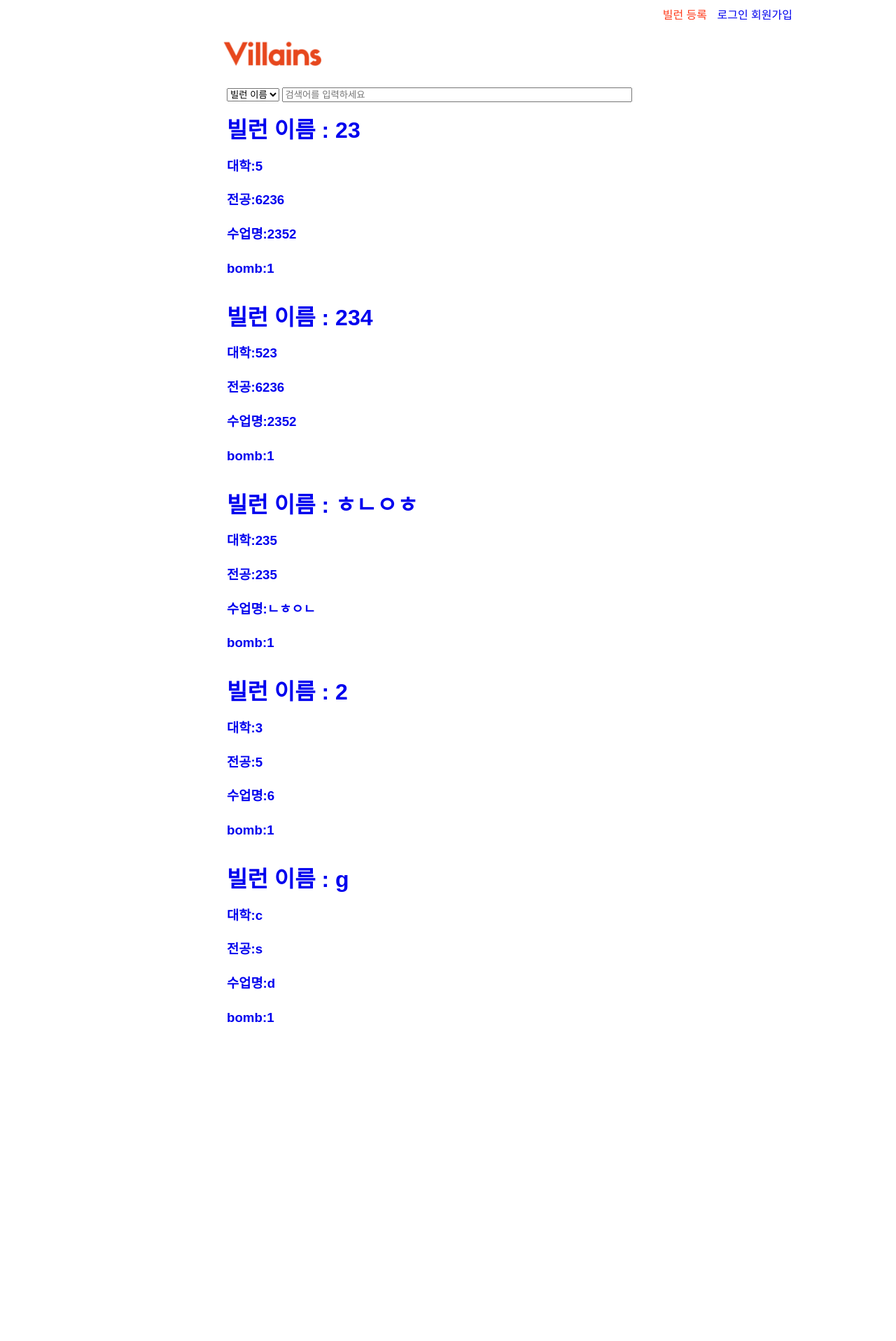
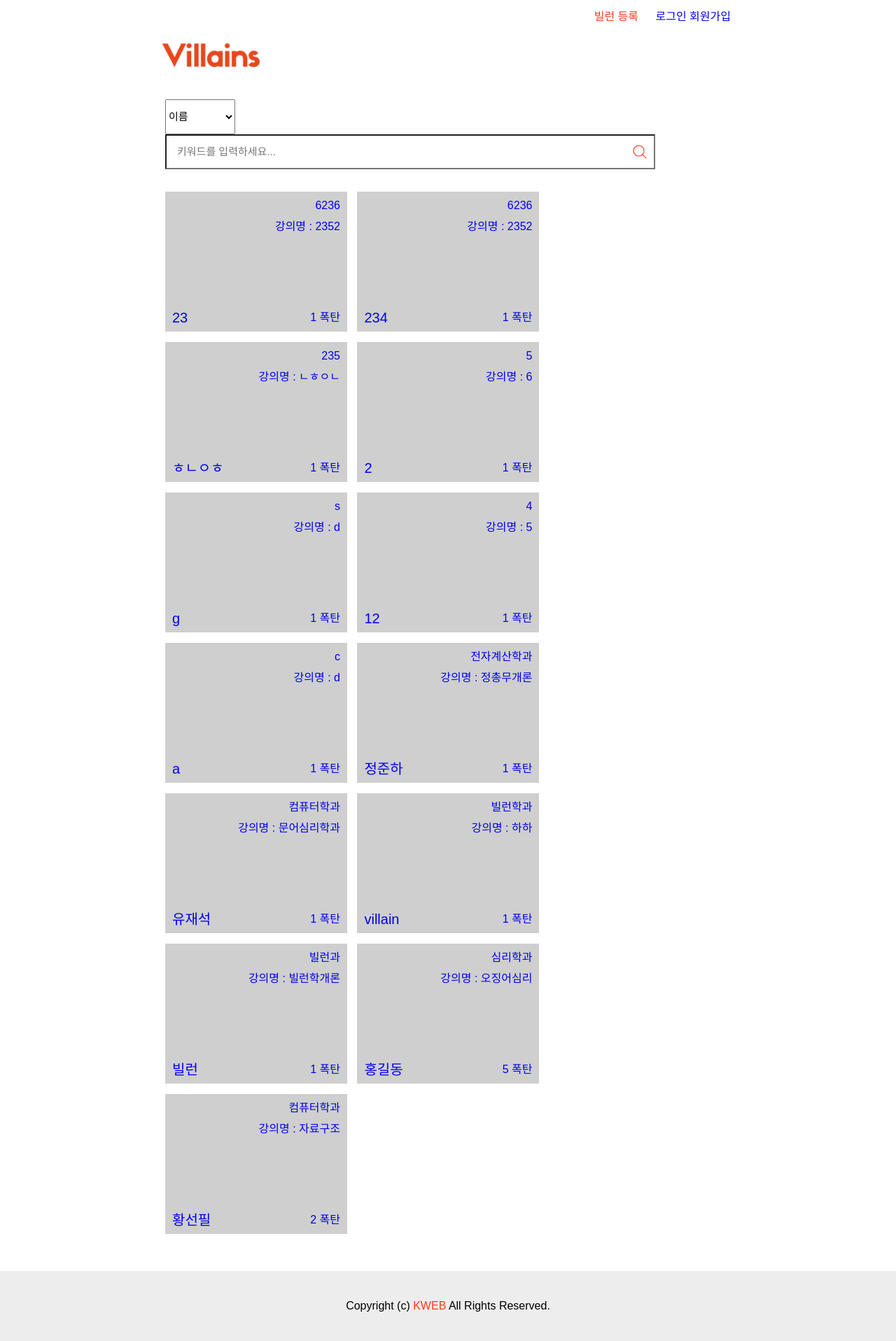
Before and after one commit to lipnus/Villains, a Django app: page / in a window 1280 px wide. Shown: the whole page at 70% size. Before the commit the page ends 1461 px from the top, so only its background shows below. Run offline with Django 3.2, Linux system fonts and the light colour scheme; data comes from the database, SQL or seed files in the repository; both versions use the stored data as it was after the commit; some libraries are stand-ins or nearby versions.

Commit message:
메인 페이지 구성 및 base 페이지 골격 수정

```diff
--- a/villains/static/villains/css/base.css
+++ b/villains/static/villains/css/base.css
@@ -2,13 +2,24 @@
 @import url(https://cdn.rawgit.com/openhiun/hangul/14c0f6faa2941116bb53001d6a7dcd5e82300c3f/nanumbarungothic.css);
 body{
     font-family: 'Nanum Barun Gothic', sans-serif;
+    margin : 0 0 0 0;
+}
+header{
+    margin-top:10px;
+}
+.main{
+    margin-left:auto;
+    margin-right:auto;
+    width:808px;
+    height:auto;
+    line-height:30px;
 }
 a{
     text-decoration: none;
 }
 header{
-    margin-left:25%;
-    margin-right:25%;
+    margin-left:auto;
+    margin-right:auto;
     text-align:right;
     width:808px;
 }
@@ -42,31 +53,35 @@ header{
     height:100px;
     text-align: center;
 }
-.main{
-    margin-left:25%;
-    margin-right:25%;
-    width:808px;
-    height:600px;
-    line-height:30px;
-}
+
 .bomb{
     position: absolute;
     right:0px;
 }
-#VillainBlock{
-    display:inline-block;
-    border-width:1px;
+.logon{
+    margin-left:10px;
 }
-#VillainBlock>a{
-    display:inline-block;
-    text-decoration: none;
+footer{
+    position: absolute;
+    bottom:0px;
+    width:100%;
+    text-align: center;
+    background-color: #EDEDED;
+    height:100px;
+    line-height: 100px;
+    margin-top:50px;
 }
-.originalBlock{
-    display:block;
+footer>span{
+    color:#FF3A1A;
 }
-.searchBlock{
-    display:none;
+@media(max-width:810px){
+    header{
+        width:96vw;
+    }
+    .main{
+        width:98vw;
+    }
+    .title{
+        margin-left:0;
+    }
 }
-.searchText{
-    width:500px;
-}
--- /dev/null
+++ b/villains/static/villains/css/default.css
@@ -0,0 +1,77 @@
+@charset "utf-8";
+#ListBlock{
+    margin-left:-5px;
+    margin-right:-5px;
+}
+#VillainBlock{
+    display:inline-block;
+    position: relative;
+    width:260px;
+    height: 200px;
+    margin:2.5px 5px 2.5px 5px;
+    background-color: #CFCFCF;
+}
+#villainBlock>a{
+    display: block;
+    width:100%;
+    height:100%;
+}
+.originalBlock{
+    display:block;
+}
+.searchBlock{
+    display:none;
+}
+.inputBox{
+    margin-bottom:30px;
+    margin-top:20px;
+}
+input{
+    width:700px;
+    height:50px;
+    background-image : url('../image/magnifier.png');
+    background-position:right;
+    background-repeat:no-repeat;
+    background-size:40px;
+    font-size:15px;
+    padding-left:15px;
+}
+select{
+    width:100px;
+    height:50px;
+    font-size:15px;
+    margin-right:4px;
+}
+.villainName{
+    display: inline-block;
+    position:absolute;
+    bottom:5px;
+    left:10px;
+    font-size:20px;
+}
+.villainBomb{
+    display: inline-block;
+    position: absolute;
+    bottom:5px;
+    right: 10px;
+}
+.villainClass{
+    position: absolute;
+    top:5px;
+    right:10px;
+    text-align: right;
+}
+
+@media(max-width:810px){
+    input{
+        width:78vw;
+    }
+    select{
+        width:15vw;
+        margin-right:2vw;
+    }
+    #villainBlock{
+        width:47vw;
+        margin: 0.5vw 1vw 0.5vw 1vw;
+    }
+}
--- a/villains/static/villains/js/searching.js
+++ b/villains/static/villains/js/searching.js
@@ -1,4 +1,7 @@
 $(document).ready(function(){
+    if($('body').height()>window.screen.height){
+        $('footer').css('position','static');
+    }
     searchAjax();
   });
 
@@ -20,16 +23,17 @@ function searchAjax(){
                         for(var i=0; i<result.length; i++){
                             str+='<div id="villainBlock">'
                             +'<a href="detail/'+result[i].pk+'/">'
-                            +'<h1>빌런 이름 : '+result[i].name
-                            +'</h1><h3>대학:'+result[i].univ
-                            +'</h3><h3>전공:'+result[i].major
-                            +'</h3><h3>수업명: '+result[i].className
-                            +'</h3><h3>bomb:'+result[i].bomb
-                            +'</h3></div><br>';
+                            +'<div class = "villainClass">'+result[i].major
+                            +'<br>강의명 : '+result[i].className
+                            +'</div><div class = "villainName">'+result[i].name
+                            +'</div><div class = "villainBomb">'+result[i].bomb
+                            +' 폭탄</div></a></div>';
                         }
                         $('.searchBlock').html(str);
+                        $('.searchBlock').css('text-align','left');
                     }else{
-                        str="검색 결과가 없습니다" //검색 결과가 없을 때
+                        str="검색 결과가 없습니다"
+                        $('.searchBlock').css('text-align','center'); //검색 결과가 없을 때
                     }
                     $('.originalBlock').css('display','none');
                     $('.searchBlock').css('display','block');
--- a/villains/templates/villains/base.html
+++ b/villains/templates/villains/base.html
@@ -19,10 +19,10 @@
 
         {% if user.is_active %}
           {{user.username}} 님 환영합니다
-          <a href="{% url 'logout' %}" title  ="로그아웃">로그아웃</a>
+          <a href="{% url 'logout' %}" title  ="로그아웃" class = "logon">로그아웃</a>
 
         {% else %}
-          <a href="{% url 'login' %}" title  ="로그인">로그인</a>
+          <a href="{% url 'login' %}" title  ="로그인" class = "logon">로그인</a>
           <a href="{% url 'join' %}" title  ="회원가입">회원가입</a><br>
         {% endif %}
 
@@ -34,6 +34,8 @@
     <!-- 내용이 들어갈 부분 -->
     {% block content %}
     {% endblock %}
-
+    <footer>
+      Copyright (c) <span>KWEB</span> All Rights Reserved.
+    </footer>
   </body>
 </html>
--- a/villains/templates/villains/default.html
+++ b/villains/templates/villains/default.html
@@ -1,31 +1,32 @@
 {% extends 'villains/base.html' %}
 {% block content %}
 {% load staticfiles %}
+<link rel="stylesheet" type="text/css" href="{% static 'villains/css/default.css' %}">
 <script type = "text/javascript" src="{% static 'villains/js/searching.js' %}"></script>
 
     <div class="main">
+      <div class ="inputBox">
       <select name="searchType" class ="searchType">
-        <option value="name">빌런 이름</option>
+        <option value="name">이름</option>
         <option value="univ">학교</option>
         <option value="major">전공</option>
         <option value="class_name">수업명</option>
         <option value="content">내용</option>
       </select>
-      <input type="text" class="searchText" placeholder="검색어를 입력하세요" style="width:500px;">
+      <input type="text" class="searchText" placeholder="키워드를 입력하세요...">
+    </div>
 
       <div id="ListBlock" class ="searchBlock"></div> <!--검색 결과가 나타나는 div-->
       <div id="ListBlock" class="originalBlock"> <!--모든 빌런들이 나타나는 초기 div-->
           {% for villain in villainList %}
-        <div id = "villainBlock">
-        <a href="{% url 'villain_detail' pk=villain.pk %}">
-          <h1>빌런 이름 : {{villain.villain_name}}</h1>
-          <h3>대학:{{villain.univ}}</h3>
-          <h3>전공:{{villain.major}}</h3>
-          <h3>수업명:{{villain.class_name}}</h3>
-          <h3>bomb:{{villain.bomb}}</h3>
-        </a>
-      </div><br>
-      {% endfor %}
+          <div id = "villainBlock">
+            <a href="{% url 'villain_detail' pk=villain.pk %}">
+            <div class = "villainClass">{{villain.major}}<br>강의명 : {{villain.class_name}}</div>
+            <div class = "villainName">{{villain.villain_name}}</div>
+            <div class = "villainBomb">{{villain.bomb}} 폭탄</div>
+            </a>
+          </div>
+          {% endfor %}
     </div>
-  </div>
+</div>
 {% endblock %}
--- a/villains/views.py
+++ b/villains/views.py
@@ -34,7 +34,7 @@ def index(request):
             villains = villains.filter(content__icontains=q)
         return render(request, 'villains/default.html', {'villainList':villains} )
     else:
-        villainList = Villain.objects.order_by('-update_date')[0:5]
+        villainList = Villain.objects.order_by('-update_date')
         return render(request, 'villains/default.html', {'villainList':villainList} )
     # return render(request, "villains/default.html", {})
 
```
Also changed, not shown: villains/templates/villains/villain_modify.html (+4 -38 lines), db.sqlite3, villains/static/villains/image/magnifier.png (added).
